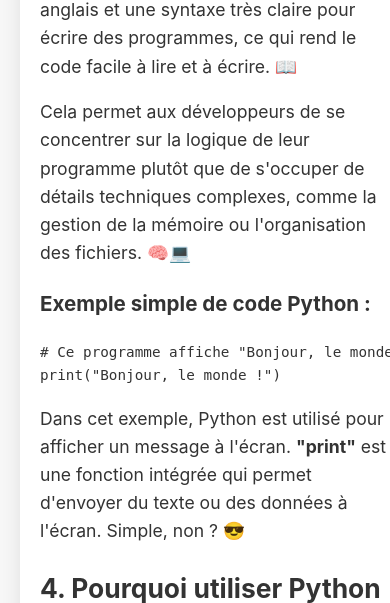
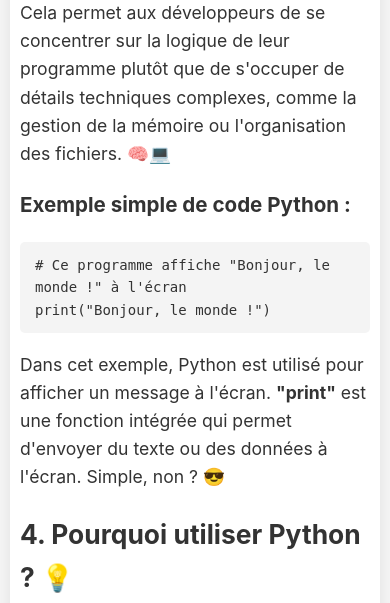
Before and after one commit to Kez0X/FI-, a Flask app: page /cours/1/1 in a window 390 px wide; the page is wider, and only the part inside the window is pictured. Shown: the part 4555-5158 px from the top of that part. Run offline with Flask 3, Linux system fonts and the light colour scheme.

Commit message:
fix : css sur mobile

```diff
--- a/FI/static/style/course_view.css
+++ b/FI/static/style/course_view.css
@@ -1,57 +1,19 @@
-.toc {
-    list-style: none;
+/* Global Styles */
+html, body {
+    margin: 0;
     padding: 0;
-    margin: 20px 0;
-    font-family: 'Inter', sans-serif;
-    background-color: #fff;
-    border-radius: 8px;
-    box-shadow: 0 2px 10px rgba(0, 0, 0, 0.1);
-    overflow: hidden;
-    width: 250px; /* Largeur du sommaire */
-    position: sticky;
-    top: 20px; /* Fixe le sommaire en haut lors du scroll */
-    margin-left: 20px; /* Marge gauche pour un alignement sympa */
+    overflow-x: hidden; /* Empêcher le défilement horizontal */
+    width: 100%;
+    box-sizing: border-box; /* Assure que le padding et la bordure ne dépassent pas la largeur de l'écran */
 }
 
-.toc-item {
-    border-bottom: 1px solid #e1e1e1;
-}
-
-.toc-item:last-child {
-    border-bottom: none;
-}
-
-.toc-link {
-    display: block;
-    padding: 12px 20px;
-    color: #333;
-    text-decoration: none;
-    font-size: 1.1em;
-    transition: background-color 0.3s ease, color 0.3s ease;
-}
-
-.toc-link:hover {
-    background-color: #f0f0f0;
-    color: #007BFF;
-}
-
-/* Réponse mobile */
-@media (max-width: 768px) {
-    .toc {
-        width: 100%;
-        margin-left: 0;
-    }
-}
-
-/* Global Styles */
 body {
     font-family: 'Inter', sans-serif;
     background-color: #f7f7f7;
     color: #333;
-    margin: 0;
-    padding: 0;
 }
 
+/* Navigation */
 nav {
     background-color: #34495e;
     color: white;
@@ -76,7 +38,11 @@
     display: flex;
     flex-wrap: wrap;  /* Permet de mieux gérer les petits écrans */
     gap: 20px;
-    margin: 20px;
+    margin: 0 auto; /* Centrer le container */
+    padding: 0 20px; /* Empêcher le contenu de toucher les bords */
+    width: 100%; /* S'assurer que la largeur est 100% */
+    max-width: 1200px; /* Limite de la largeur maximale du container sur grands écrans */
+    box-sizing: border-box; /* Inclure le padding dans la largeur totale */
 }
 
 /* Sidebar */
@@ -86,6 +52,9 @@
     padding: 20px;
     box-shadow: 0 2px 10px rgba(0, 0, 0, 0.1);
     border-radius: 8px;
+    position: sticky;
+    top: 20px;  /* Le sommaire reste fixé lorsqu'on fait défiler la page */
+    box-sizing: border-box;
 }
 
 .sidebar h2 {
@@ -122,20 +91,134 @@
     border-radius: 8px;
     line-height: 1.6;
     font-size: 1.1em;
+    box-sizing: border-box;
 }
 
-/* Responsive Styles */
+/* Sommaire */
+.toc {
+    list-style: none;
+    padding: 0;
+    margin: 20px 0;
+    font-family: 'Inter', sans-serif;
+    background-color: #fff;
+    border-radius: 8px;
+    box-shadow: 0 2px 10px rgba(0, 0, 0, 0.1);
+    overflow: hidden;
+    width: 250px; /* Largeur du sommaire */
+    position: sticky;
+    top: 20px; /* Fixe le sommaire en haut lors du scroll */
+    margin-left: 20px; /* Marge gauche pour un alignement sympa */
+    box-sizing: border-box;
+}
+
+.toc-item {
+    border-bottom: 1px solid #e1e1e1;
+}
+
+.toc-item:last-child {
+    border-bottom: none;
+}
+
+.toc-link {
+    display: block;
+    padding: 12px 20px;
+    color: #333;
+    text-decoration: none;
+    font-size: 1.1em;
+    transition: background-color 0.3s ease, color 0.3s ease;
+}
+
+.toc-link:hover {
+    background-color: #f0f0f0;
+    color: #007BFF;
+}
+
+/* Réponse mobile */
 @media (max-width: 768px) {
+    html, body {
+        overflow-x: hidden;  /* S'assurer qu'il n'y a pas de défilement horizontal */
+    }
+
     .container {
         flex-direction: column; /* Sur petits écrans, sommaire et contenu en colonne */
+        padding: 0 10px; /* Empêcher que les éléments ne débordent sur les bords */
     }
 
     .sidebar {
-        width: 100%;
+        width: 100%;  /* Le sommaire prend toute la largeur sur petits écrans */
         margin-bottom: 20px;
+        display: block; /* Afficher le sommaire sur mobile */
+        position: relative; /* Peut être changé en fixed si nécessaire */
     }
 
     .course-content {
         width: 100%;
     }
+
+    nav {
+        padding: 10px 15px;
+    }
+
+    h1 {
+        font-size: 1.5em;  /* Réduire la taille du titre sur petits écrans */
+    }
+
+    .toc {
+        width: 100%;  /* Le sommaire prend toute la largeur sur petits écrans */
+        margin-left: 0;
+    }
+
+    .toc-link {
+        font-size: 1em;  /* Réduire la taille des liens du sommaire */
+        padding: 10px 15px;
+    }
 }
+
+
+/* Container (large écran) */
+@media (min-width: 769px) {
+    .container {
+        gap: 40px;  /* Plus d'espace entre le contenu et le sommaire sur grands écrans */
+    }
+}
+
+/* Assurer que les blocs de code ne dépassent pas */
+pre, code {
+    word-wrap: break-word;      /* Permet de couper les mots trop longs */
+    white-space: pre-wrap;      /* Permet le retour à la ligne dans les blocs préformatés */
+    overflow-wrap: break-word;  /* Forcer le retour à la ligne pour éviter que le texte ne dépasse */
+    max-width: 100%;            /* Limiter la largeur au maximum */
+}
+
+/* Si le texte dans un <pre> est trop long, ajouter un défilement horizontal */
+pre {
+    overflow-x: auto;          /* Activer le défilement horizontal si nécessaire */
+    white-space: pre;          /* Garder le formatage du texte original */
+    background-color: #f4f4f4; /* Légère couleur de fond pour la lisibilité */
+    padding: 10px;             /* Ajouter un peu de padding pour que le texte ne soit pas collé */
+    border-radius: 5px;        /* Rendre les bords arrondis */
+}
+
+/* Si un <code> est trop long, il va se couper avec un scroll horizontal */
+code {
+    word-wrap: break-word;     /* Si un mot est trop long, il se coupe et passe à la ligne suivante */
+    background-color: #f4f4f4; /* Couleur de fond pour un meilleur contraste */
+    padding: 2px 5px;          /* Un peu de padding pour améliorer l'affichage */
+    border-radius: 3px;        /* Bords arrondis pour les éléments de code */
+    display: inline-block;      /* Le code reste en ligne */
+}
+
+/* Adapter les marges et paddings sur mobile */
+@media (max-width: 768px) {
+    .container {
+        padding: 10px;  /* Réduire les marges et paddings sur mobile */
+    }
+
+    .course-content {
+        padding: 10px;
+    }
+
+    pre, code {
+        font-size: 14px; /* Réduire la taille du texte du code sur mobile */
+    }
+}
```
